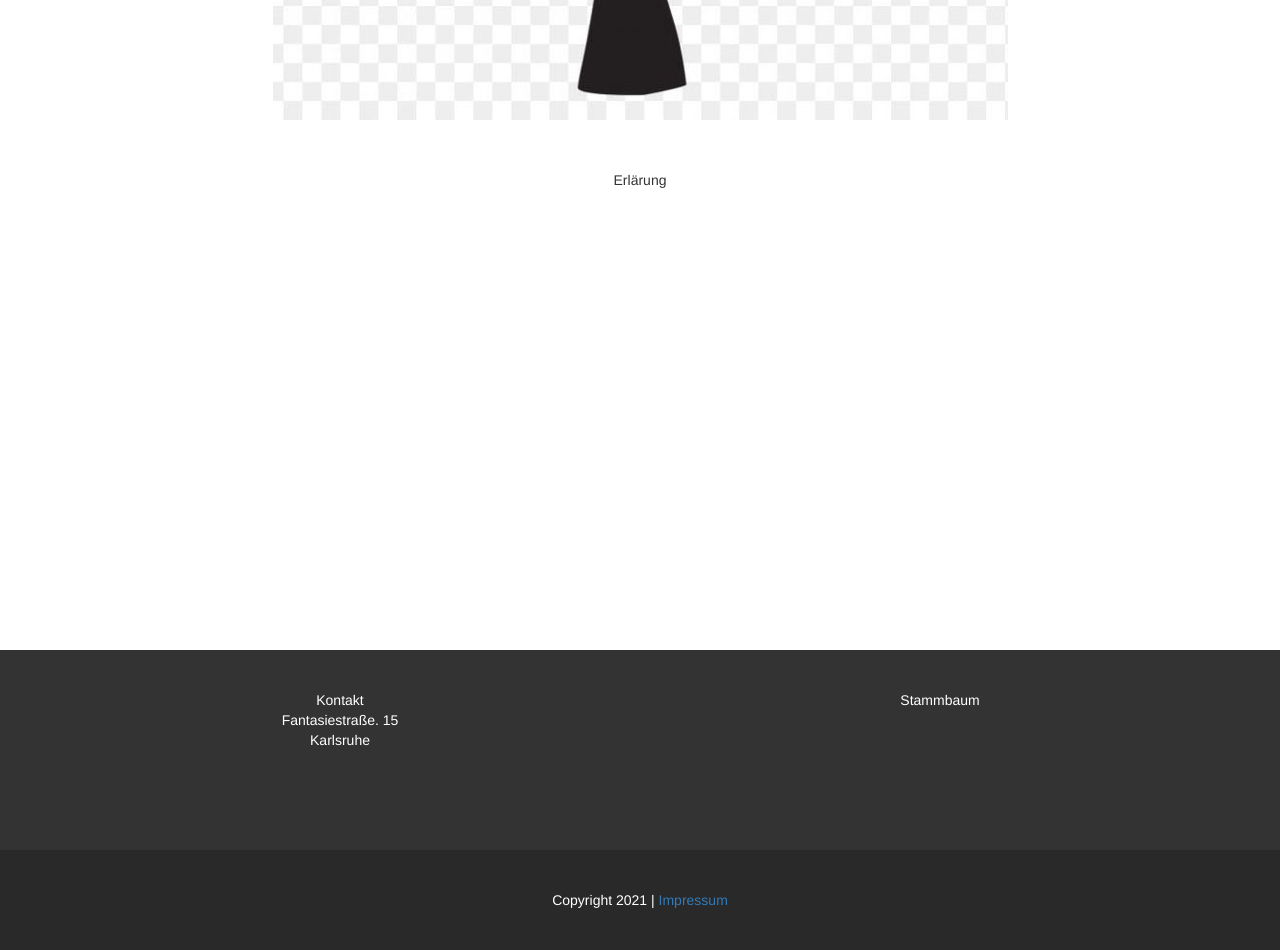
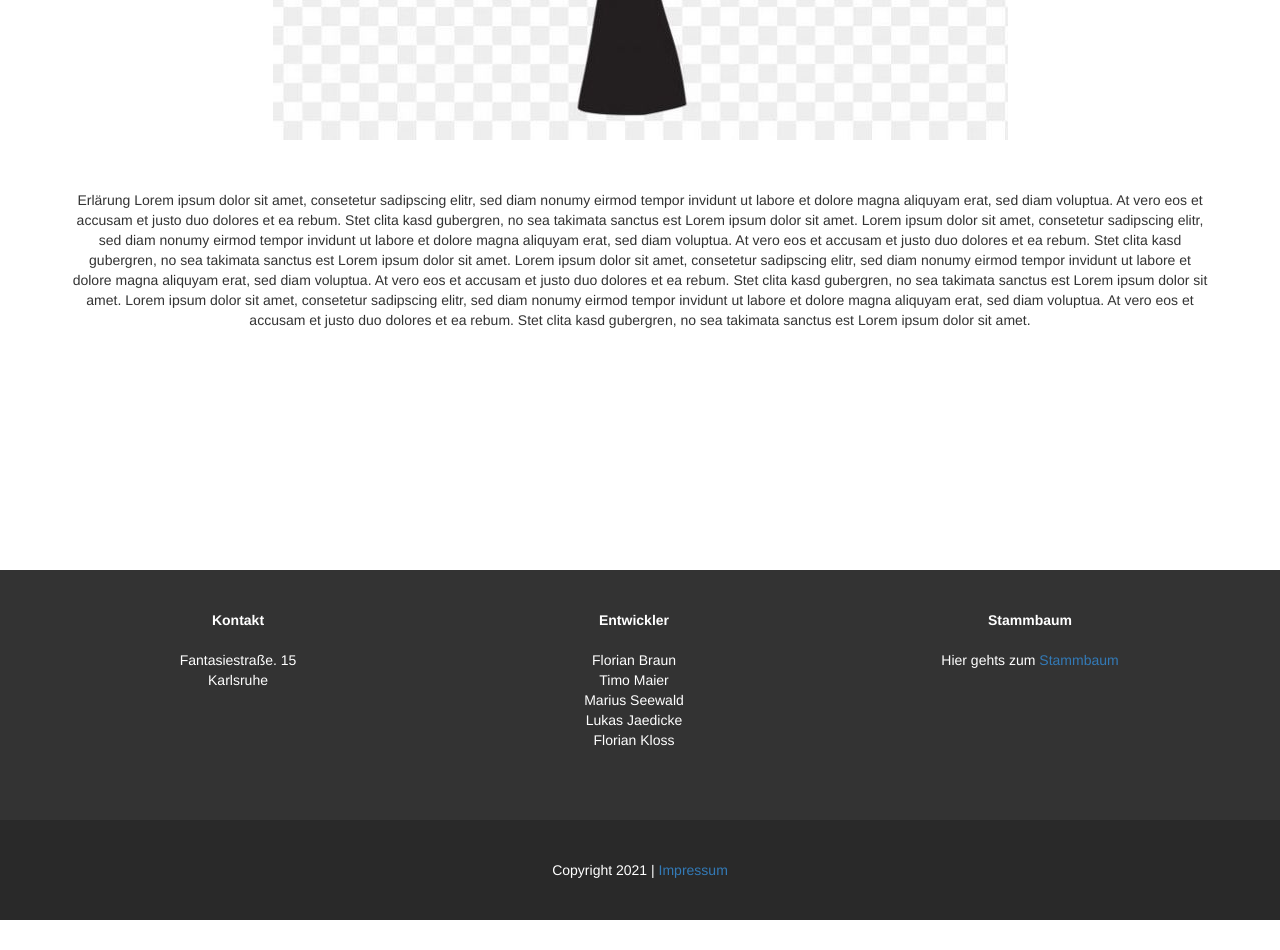
Before and after one commit to FlorianGelb/Web-Engineering-Projekt, a plain HTML site: page pages/startpage.html in a window 1280 px wide. Shown: the part 680-1630 px from the top of the page. After the commit the page ends 1600 px from the top, so only its background shows below. Drawn offline with nearby package versions, Linux system fonts and the light colour scheme.

Commit message:
footer info update

```diff
--- a/pages/startpage.html
+++ b/pages/startpage.html
@@ -59,21 +59,39 @@
         <!-- Erklärungstext: was genau?? -->
           <div class="text">
               Erlärung
-         </div>
+              Lorem ipsum dolor sit amet, consetetur sadipscing elitr, sed diam nonumy eirmod tempor invidunt ut labore et dolore magna aliquyam erat, sed diam voluptua. At vero eos et accusam et justo duo dolores et ea rebum. Stet clita kasd gubergren, no sea takimata sanctus est Lorem ipsum dolor sit amet. Lorem ipsum dolor sit amet, consetetur sadipscing elitr, sed diam nonumy eirmod tempor invidunt ut labore et dolore magna aliquyam erat, sed diam voluptua. At vero eos et accusam et justo duo dolores et ea rebum. Stet clita kasd gubergren, no sea takimata sanctus est Lorem ipsum dolor sit amet.
+              Lorem ipsum dolor sit amet, consetetur sadipscing elitr, sed diam nonumy eirmod tempor invidunt ut labore et dolore magna aliquyam erat, sed diam voluptua. At vero eos et accusam et justo duo dolores et ea rebum. Stet clita kasd gubergren, no sea takimata sanctus est Lorem ipsum dolor sit amet. Lorem ipsum dolor sit amet, consetetur sadipscing elitr, sed diam nonumy eirmod tempor invidunt ut labore et dolore magna aliquyam erat, sed diam voluptua. At vero eos et accusam et justo duo dolores et ea rebum. Stet clita kasd gubergren, no sea takimata sanctus est Lorem ipsum dolor sit amet.
+
+            </div>
     </div>
 
     <footer>
         <div class="footer-container">
 
         <div class="contact">
-          Kontakt
+          <b>Kontakt</b>
+          <br>
           <br>
           Fantasiestraße. 15
           <br>
           Karlsruhe
         </div>
+        <div class="team">
+          <b>Entwickler</b>
+          <br>
+          <br> Florian Braun
+          <br> Timo Maier
+          <br> Marius Seewald
+          <br> Lukas Jaedicke
+          <br> Florian Kloss
+
+
+        </div>
         <div class="stammbaum">
-          Stammbaum
+          <b>Stammbaum</b>
+          <br>
+          <br>
+          Hier gehts zum <a href="stammbaum.html">Stammbaum</a>
         </div>
 
     </div>
--- a/pages/styles.css
+++ b/pages/styles.css
@@ -1,7 +1,6 @@
 .container {
-    margin-top: 30px;
-    height: 1300px;
-
+    margin-top: 50px;
+    height: 1200px;
     text-align: center;
     padding-bottom: 120px;
 
@@ -28,17 +27,21 @@ margin-left: auto;
 }
 .footer-container {
 padding: 40px;
-height: 200px;
+height: 250px;
 background-color: #333333;
 }
 
 .contact {
     float: left;
-    width: 50%;
+    width: 33%;
 }
 .stammbaum {
     float: left;
-  width: 50%;
+  width: 33%;
+}
+.team {
+    float: left;
+  width: 33%;
 }
 * {
     box-sizing: border-box;
```
